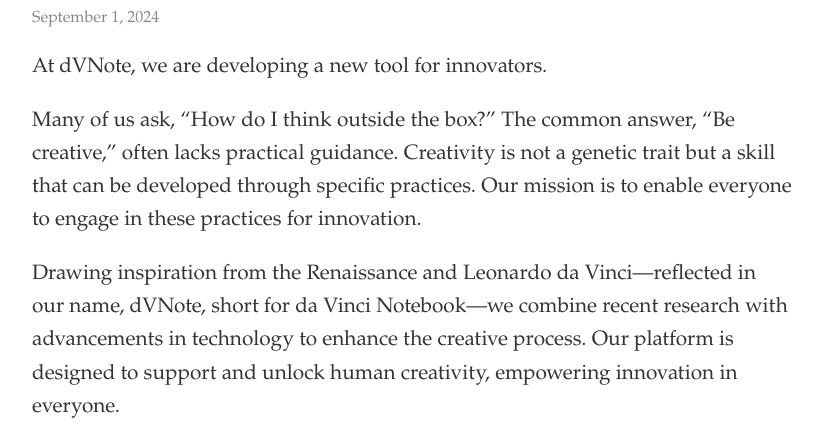
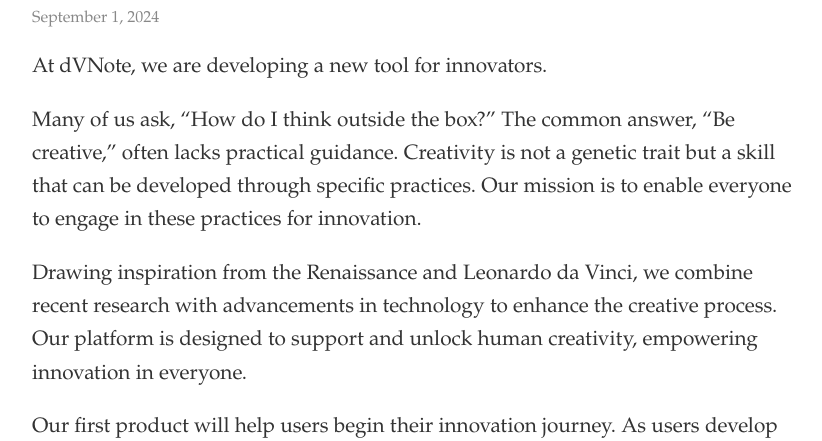
Before and after one commit to dVNote/FirstWebPage, a plain HTML site: page index.html in a window 1280 px wide. Shown: the part 319-760 px from the top of the page, without its empty margins (228-1050 px from the left). Drawn offline with Linux system fonts and the light colour scheme; a web font is replaced by a local one.

Commit message:
Simplify text - remove mention to notebook

```diff
--- a/index.html
+++ b/index.html
@@ -22,7 +22,7 @@
 
       <p>Many of us ask, “How do I think outside the box?” The common answer, “Be creative,” often lacks practical guidance. Creativity is not a genetic trait but a skill that can be developed through specific practices. Our mission is to enable everyone to engage in these practices for innovation.</p>
 
-      <p>Drawing inspiration from the Renaissance and Leonardo da Vinci—reflected in our name, dVNote, short for da Vinci Notebook—we combine recent research with advancements in technology to enhance the creative process. Our platform is designed to support and unlock human creativity, empowering innovation in everyone.</p>
+      <p>Drawing inspiration from the Renaissance and Leonardo da Vinci, we combine recent research with advancements in technology to enhance the creative process. Our platform is designed to support and unlock human creativity, empowering innovation in everyone.</p>
 
       <p>Our first product will help users begin their innovation journey. As users develop their skills, we will continue to evolve our platform, leveraging its full potential to inspire creativity and foster innovation.</p>
 
```
